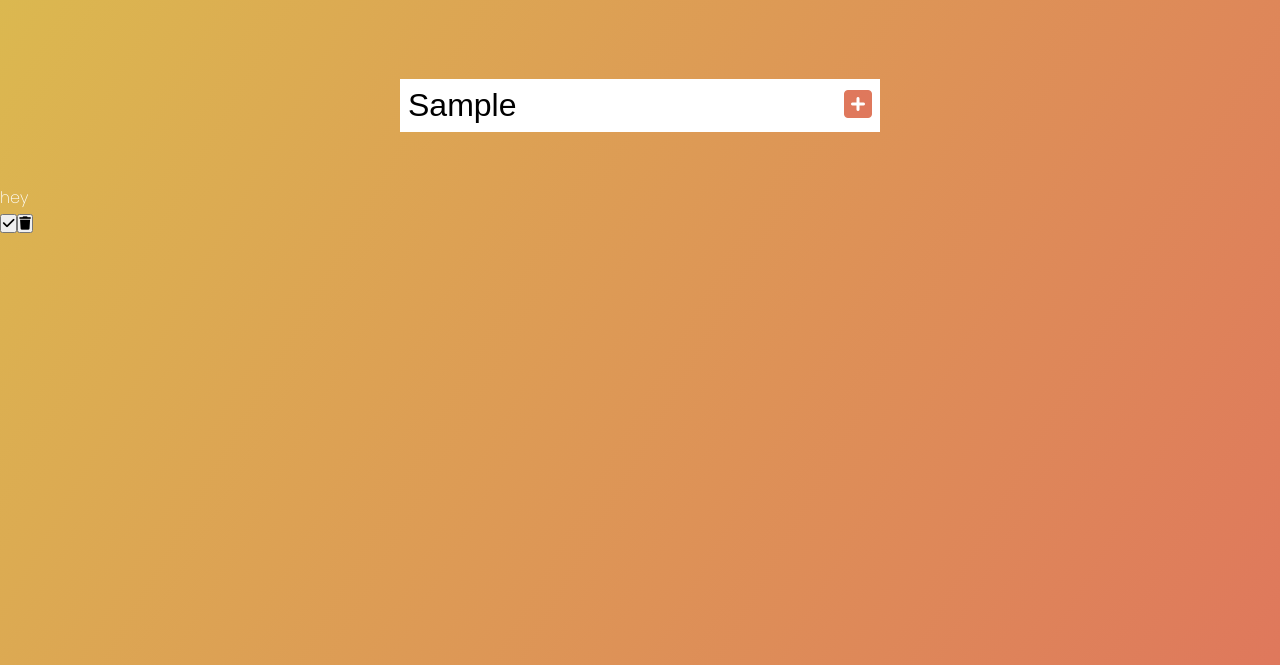
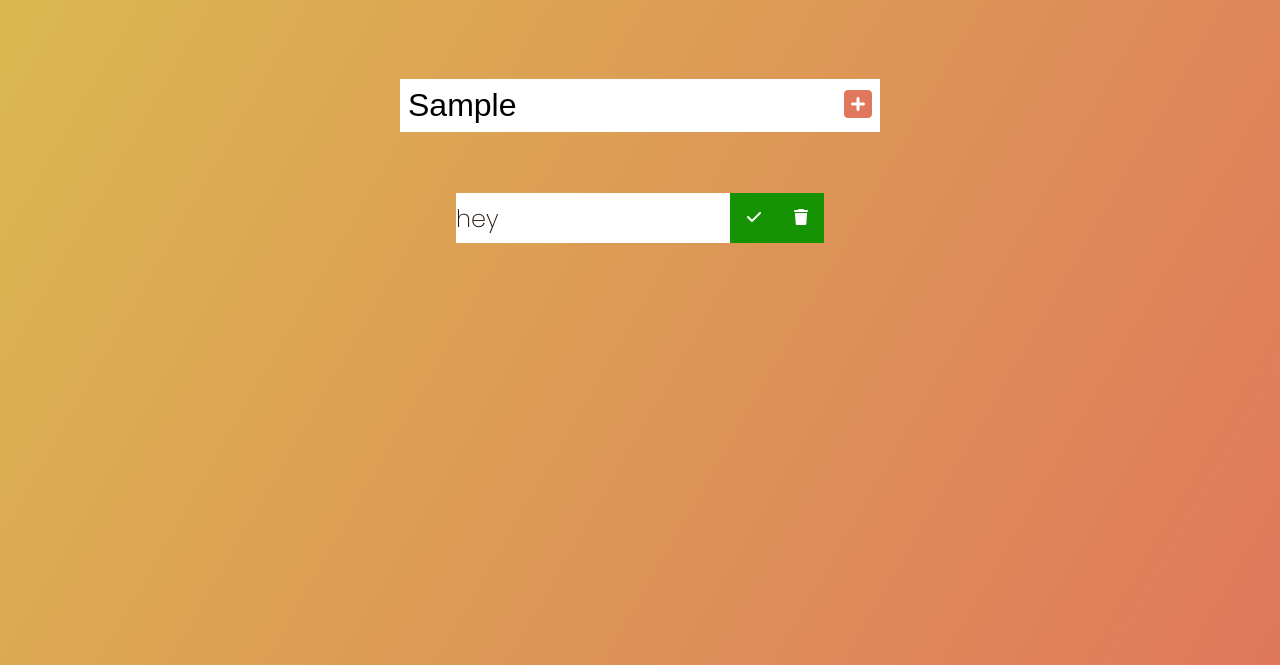
Before and after one commit to 002Sight/Todo-JS, a plain HTML site: page index.html in a window 1280 px wide. Both pictures are taken after typing "Sample" into the empty fields and a click on the button 858 px from the left and 240 px from the top of the page. Shown: the part 135-800 px from the top of the page. Drawn offline with Linux system fonts and the light colour scheme.

Commit message:
Update style.css

```diff
--- a/style.css
+++ b/style.css
@@ -32,13 +32,51 @@
 }
 
 form button {
-    color:#df785c;
+    color: #df785c;
     background: white;
     cursor: pointer;
     transition: all 0.3s ease;
 }
 
-form button:hover{
+form button:hover {
     background: #df785c;
     color: white;
 }
+
+.todo-container {
+    display: flex;
+    justify-content: center;
+    align-items: center;
+}
+
+.todo-list {
+    min-width: 30%;
+    list-style: none;
+}
+
+.todo {
+    margin: 0.5rem;
+    background: #ffffff;
+    color: #22170e;
+    font-size: 1.5rem;
+    display: flex;
+    justify-content: space-between;
+    align-items: center;
+}
+
+.todo li {
+    flex: 1;
+}
+
+.trash-btn,
+.complete-btn{
+    background: #ff6f47;
+    color: #ffffff;
+    border: none;
+    padding: 1rem;
+    cursor: pointer;
+    font-size: 1rem;
+}
+.complete-btn{
+    background: #169205;
+}
```
